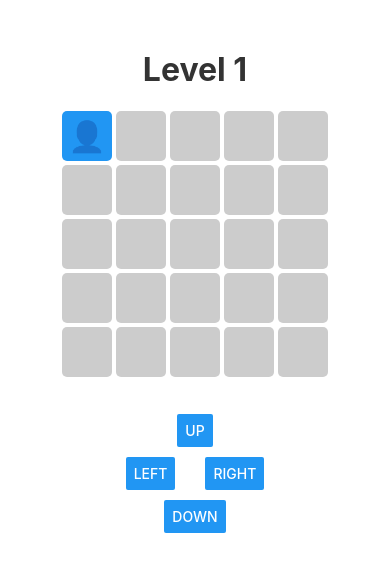
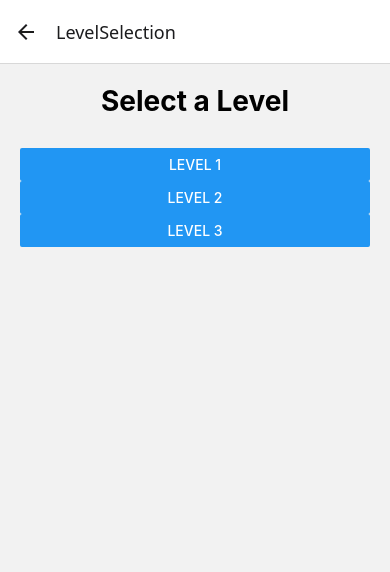
Before and after one commit to SunHorizon/mindmaze-game, a React Native app: screen /LevelSelection in a window 390 px wide. Shown: the top 572 px of the page. Built offline with nearby package versions, Linux system fonts and the light colour scheme.

Commit message:
added main menu and level select screen.

```diff
--- a/App.js
+++ b/App.js
@@ -1,7 +1,25 @@
-import { StatusBar } from 'expo-status-bar';
-import { StyleSheet, Text, View } from 'react-native';
+import React from 'react';
+import { NavigationContainer } from '@react-navigation/native';
+import { createStackNavigator } from '@react-navigation/stack';
+
+
 import GameScreen from './src/screens/GameScreen';
+import MainMenu from './src/screens/MainMenu';
+import LevelSelection from './src/screens/LevelSelection';
+
+
+const Stack = createStackNavigator();
 
 export default function App() {
+  return(
+    <NavigationContainer>
+      <Stack.Navigator initialRouteName='MainMenu'>
+        <Stack.Screen name='MainMenu' component={MainMenu} />
+        <Stack.Screen name='GameScreen' component={GameScreen} />
+        <Stack.Screen name='LevelSelection' component={LevelSelection} />
+      </Stack.Navigator>
+    </NavigationContainer>
+  )
+
   return <GameScreen />;
 }
--- a/package.json
+++ b/package.json
@@ -9,10 +9,14 @@
     "web": "expo start --web"
   },
   "dependencies": {
+    "@react-navigation/native": "^7.1.14",
+    "@react-navigation/stack": "^7.4.2",
     "expo": "~53.0.11",
     "expo-status-bar": "~2.2.3",
     "react": "19.0.0",
-    "react-native": "0.79.3"
+    "react-native": "0.79.3",
+    "react-native-screens": "~4.11.1",
+    "react-native-safe-area-context": "5.4.0"
   },
   "devDependencies": {
     "@babel/core": "^7.20.0"
--- /dev/null
+++ b/src/data/level2.json
@@ -0,0 +1,11 @@
+{
+  "width": 5,
+  "height": 5,
+  "tiles": [
+    [3, 0, 0, 0, 0],
+    [1, 1, 1, 1, 1],
+    [0, 0, 1, 1, 1],
+    [0, 0, 0, 1, 1],
+    [0, 0, 0, 0, 2]
+  ]
+}
--- /dev/null
+++ b/src/data/level3.json
@@ -0,0 +1,11 @@
+{
+  "width": 5,
+  "height": 5,
+  "tiles": [
+    [3, 1, 0, 0, 0],
+    [1, 1, 1, 0, 0],
+    [1, 0, 1, 1, 0],
+    [1, 0, 0, 1, 1],
+    [1, 1, 1, 1, 2]
+  ]
+}
--- a/src/screens/GameScreen.js
+++ b/src/screens/GameScreen.js
@@ -1,14 +1,33 @@
 import React, { useState, useEffect, useRef } from "react";
-import level1 from '../data/level1.json'
 import { View, Text, StyleSheet, Button, Animated } from "react-native";
 
 
-const GameScreen = () => {
+//Levels
+import level1Data from '../data/level1.json';
+import level2Data from '../data/level2.json';
+import level3Data from '../data/level3.json';
+
+const levels = {
+  1: level1Data,
+  2: level2Data,
+  3: level3Data,
+};
+
+
+// enums
+const COUNT_DOWN_TIMER = 3;
+
+
+const GameScreen = ({ route }) => {
+
+    const { levelNumber } = route.params;
+    // Load level based on levelNumber
+    const levelData = levels[levelNumber];
 
     const playerPositionRef = useRef({ row: 0, col: 0 }); // Add ref
     const [playerPos, setPlayerPos] = useState({row: 0, col: 0});
     const [isMemorizationPhase, setIsMemorizationPhase] = useState(true);
-    const [countdown, setCountdown] = useState(3);
+    const [countdown, setCountdown] = useState(COUNT_DOWN_TIMER);
 
     const [gameStarted, setGameStarted] = useState(false);
     const [gameOver, setGameOver] = useState(false);
@@ -16,6 +35,8 @@ const GameScreen = () => {
     const [steppedTile, setSteepedTile] = useState({});
 
     const [animatedTile, setAnimatedTile]= useState({});
+
+
 
     useEffect(() => {
       if(countdown > 0){
@@ -29,7 +50,7 @@ const GameScreen = () => {
     },[countdown])
 
     const canMoveTo = (row, col) => {
-        const isBonds = row >= 0 && row < level1.height && col >= 0 && col < level1.width;
+        const isBonds = row >= 0 && row < levelData.height && col >= 0 && col < levelData.width;
         return isBonds;
     }
 
@@ -41,7 +62,7 @@ const GameScreen = () => {
 
         if(!canMoveTo(newRow, newCol)) return;
 
-        const tile = level1.tiles[newRow][newCol];
+        const tile = levelData.tiles[newRow][newCol];
 
         if(!gameStarted) setGameStarted(true);
 
@@ -68,14 +89,6 @@ const GameScreen = () => {
                 setGameOver(true);
               }
           })
-
-          // setTimeout(() => {
-          //   setSteepedTile((prev) => ({...prev, [key]: 'black'}));
-          //   const currentPos = playerPositionRef.current;
-          //   if(currentPos.row === newRow && currentPos.col === newCol){
-          //     setGameOver(true);
-          //   }
-          // }, 2000)
         }
 
         // move player
@@ -83,14 +96,24 @@ const GameScreen = () => {
         playerPositionRef.current = { row: newRow, col: newCol };
     }
 
+    const resetGame = () => {
+      setPlayerPos({ row: 0, col: 0});
+      setGameStarted(false);
+      setGameOver(false);
+      setGameWon(false);
+      setSteepedTile({});
+      setAnimatedTile({});
+      setIsMemorizationPhase(true);
+      setCountdown(COUNT_DOWN_TIMER);
+    }
 
     return (
         <View style={styles.container}>
-            <Text style={styles.title}>Level 1</Text>
+            <Text style={styles.title}>Level {levelNumber}</Text>
 
             {/* Grid */}
             <View styles={styles.grid}>
-                {level1.tiles.map((row, rowIndex) => (
+                {levelData.tiles.map((row, rowIndex) => (
                     <View key={rowIndex} style={styles.row}>
                         {row.map((tile, colIndex) => {
                             const isPlayer = playerPos.row === rowIndex && playerPos.col === colIndex;
@@ -139,8 +162,23 @@ const GameScreen = () => {
                 ))}
             </View>
 
-            {gameOver && <Text style={styles.gameOverText}>Game Over! ❌</Text>}
-            {gameWon && <Text style={styles.gameWonText}>You Win! 🎉</Text>}
+            {gameOver && (
+              <>
+                <Text style={styles.gameOverText}>Game Over! ❌</Text>
+                <View style={styles.gameOverContainer}>
+                  <Button title="Retry" onPress={resetGame} />
+                </View>
+              </>
+            )}
+
+            {gameWon &&  (
+              <>
+                <Text style={styles.gameWonText}>You Win! 🎉</Text>
+                <View style={styles.gameOverContainer}>
+                  <Button title="Retry" onPress={resetGame} />
+                </View>
+              </>
+            )}
 
             {/* Controls */}
             {isMemorizationPhase ?
@@ -160,7 +198,6 @@ const GameScreen = () => {
                       <Button title="Down" onPress={() => movePlayer(1, 0)} />
                   </View>
               </View>}
-
         </View>
     );
 };
@@ -254,6 +291,9 @@ const styles = StyleSheet.create({
     color: 'green',
     marginTop: 20,
   },
+  gameOverContainer: {
+    marginTop: 30,
+  },
 });
 
 export default GameScreen;
--- /dev/null
+++ b/src/screens/LevelSelection.js
@@ -0,0 +1,42 @@
+import React from 'react';
+import { View, Text, Button, StyleSheet, FlatList } from 'react-native';
+
+
+const levels = [
+    { id: 1, name: 'Level 1' },
+    { id: 2, name: 'Level 2' },
+    { id: 3, name: 'Level 3' },
+]
+
+export default function LevelSelection({ navigation }) {
+    return (
+        <View style={styles.container}>
+            <Text style={styles.title}>Select a Level</Text>
+            <FlatList
+                data={levels}
+                keyExtractor={(item) => item.id.toString()}
+                renderItem={({item}) => (
+                    <Button
+                        title={item.name}
+                        onPress={() =>  navigation.navigate('GameScreen', { levelNumber: item.id })}
+                    />
+                )}
+            />
+        </View>
+    )
+
+}
+
+const styles = StyleSheet.create({
+  container: {
+    flex: 1,
+    justifyContent: 'center',
+    padding: 20,
+  },
+  title: {
+    fontSize: 28,
+    fontWeight: 'bold',
+    textAlign: 'center',
+    marginBottom: 30,
+  },
+});
--- /dev/null
+++ b/src/screens/MainMenu.js
@@ -0,0 +1,27 @@
+import React from "react";
+import { View, StyleSheet, Text, Button} from "react-native";
+
+export default function MainMenu({navigation}){
+    return(
+        <View style={styles.container}>
+            <Text style={styles.title}>Mind Maze Game</Text>
+            <Button
+                title="Play"
+                onPress={() => navigation.navigate('LevelSelection')}
+            />
+        </View>
+    )
+}
+
+const styles = StyleSheet.create({
+    container: {
+        flex: 1,
+        justifyContent: 'center',
+        alignItems: 'center'
+    },
+    title: {
+        fontSize: 30,
+        fontWeight: 'bold',
+        marginBottom: 30,
+    }
+})
```
Also changed, not shown: 1 other file (tests, documents, lock files or other folders).
